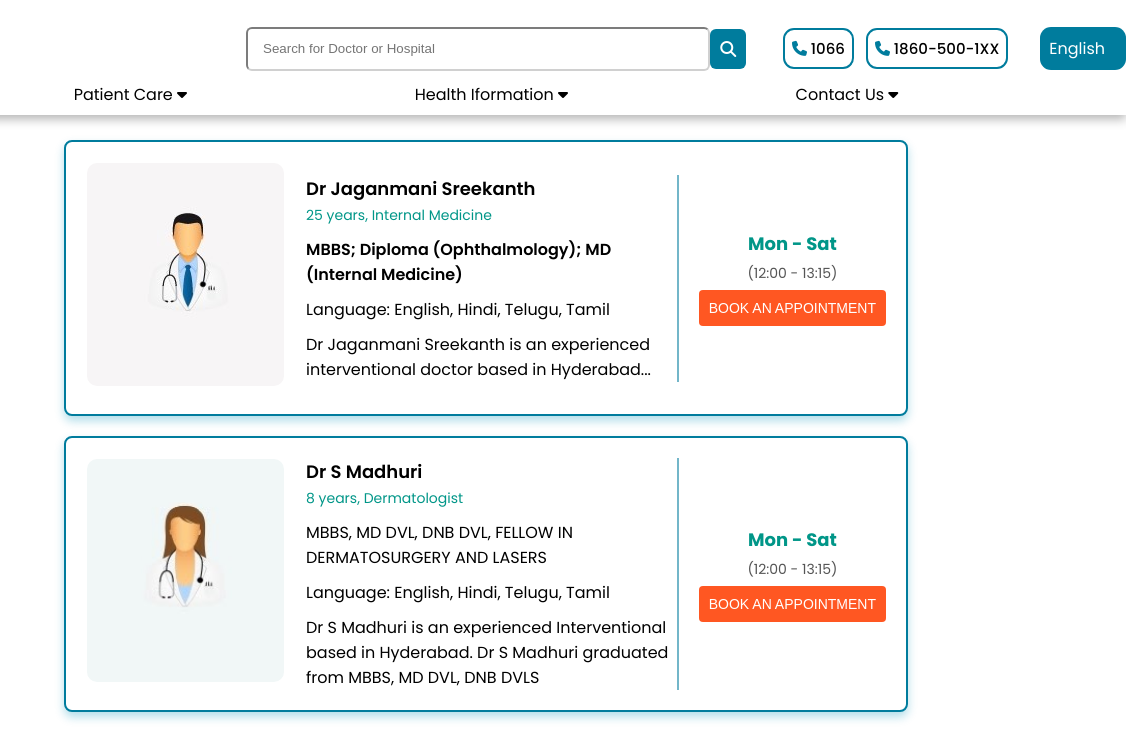
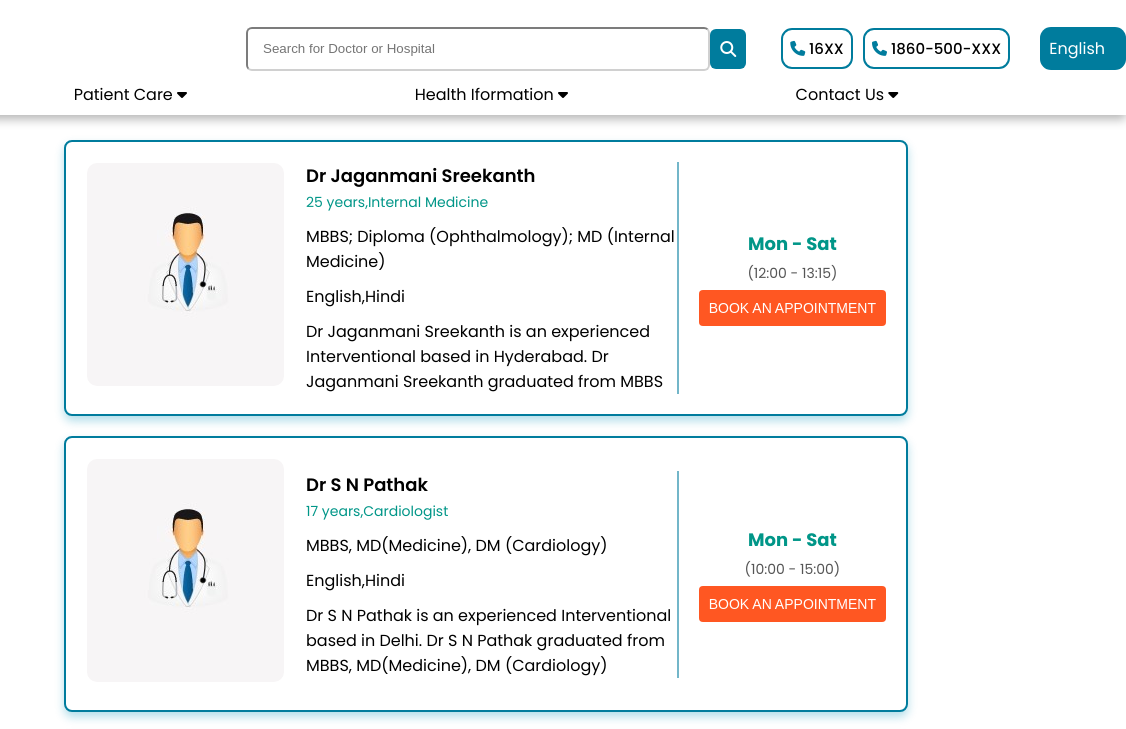
Before and after one commit to dev-sharma16/Hospital-Management-System-college-project-, a plain HTML site: page pages/bkAppointment.html in a window 1280 px wide. Shown: the top 729 px of the page, 154-1280 px from the left. Drawn offline with Linux system fonts and the light colour scheme.

Commit message:
added doctors details from JS file changed some names

```diff
--- a/pages/bkAppointment.html
+++ b/pages/bkAppointment.html
@@ -8,7 +8,7 @@
       crossorigin="anonymous"
     ></script>
     <link rel="stylesheet" href="../css/bkAppointment.css" />
-    <title>Book Appointment</title>
+    <title>Doctors in Hospital</title>
   </head>
   <body>
     <header>
@@ -31,13 +31,13 @@
           <div class="cntNo">
             <div class="no1">
               <p>
-                <i class="fa-solid fa-phone" style="color: #007c9d"></i> 1066
+                <i class="fa-solid fa-phone" style="color: #007c9d"></i> 16XX
               </p>
             </div>
             <div class="no1">
               <p>
                 <i class="fa-solid fa-phone" style="color: #007c9d"></i>
-                1860-500-1XX
+                1860-500-XXX
               </p>
             </div>
           </div>
@@ -63,27 +63,9 @@
     </header>
 
     <main>
-        <div class="doctors">
-        <div class="doctor-card">
-            <div class="left-section">
-                <img src="../assets/doc-male-new.png" alt="Dr Jaganmani Sreekanth">
-            </div>
-            <div class="right-section">
-                <h2>Dr Jaganmani Sreekanth</h2>
-                <a href="#" class="speciality">25 years, Internal Medicine</a>
-                <p class="deg">MBBS; Diploma (Ophthalmology); MD (Internal Medicine)</p>
-                <p>Language: English, Hindi, Telugu, Tamil</p>
-
-                <p class="decs">Dr Jaganmani Sreekanth is an experienced interventional doctor based in Hyderabad...</p>
-            </div>
-            <div class="appointment-section">
-                <p class="days">Mon - Sat</p>
-                <p class="time">(12:00 - 13:15)</p>
-                <button class="appointment-btn">BOOK AN APPOINTMENT</button>
-            </div>
-        </div>
-        <div class="doctor-card">
-            <div class="left-section">
+      <div class="doctors">
+        <!-- <div class="doctor-card"> -->
+        <!-- <div class="left-section">
                 <img src="../assets/doc-female-new.png" alt="Dr Jaganmani Sreekanth">
             </div>
             <div class="right-section">
@@ -98,12 +80,10 @@
                 <p class="days">Mon - Sat</p>
                 <p class="time">(12:00 - 13:15)</p>
                 <button class="appointment-btn">BOOK AN APPOINTMENT</button>
-            </div>
-        </div>
-
-
-    </div>
-
+            </div> -->
+      </div>
     </main>
+    <script src="../docData/docData.js"></script>
+    <script src="../scripts/bkAppointment.js"></script>
   </body>
 </html>
--- /dev/null
+++ b/scripts/bkAppointment.js
@@ -0,0 +1,39 @@
+onLoad();
+
+function onLoad(){
+    displayDoctors();
+}
+
+
+function displayDoctors() {
+    let displayElements = document.querySelector(".doctors");
+    if(!displayElements){
+        return;
+    }
+
+    let innerHtml ="";
+    doctorList.forEach((item)=> {
+
+        innerHtml +=`
+        <div class="doctor-card">
+            <div class="left-section">
+                <img src="${item.image}" alt="Dr Jaganmani Sreekanth">
+            </div>
+            <div class="right-section">
+                <h2>${item.docName}</h2>
+                <a href="#" class="speciality">${item.yrCat}</a>
+                <p class="deg"></p>${item.degree}</p>
+                <p>${item.language}</p>
+                <p class="decs">${item.description}</p>
+            </div>
+            <div class="appointment-section">
+                <p class="days">Mon - Sat</p>
+                <p class="time">${item.appntTime}</p>
+                <button class="appointment-btn">BOOK AN APPOINTMENT</button>
+            </div>
+        </div>
+        `;
+    })
+    ;displayElements.innerHTML = innerHtml;
+
+}
```
Also changed, not shown: index.html (+5 -5 lines).
